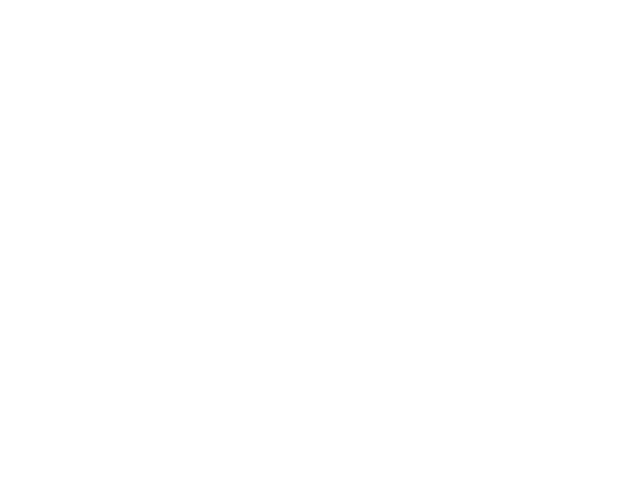
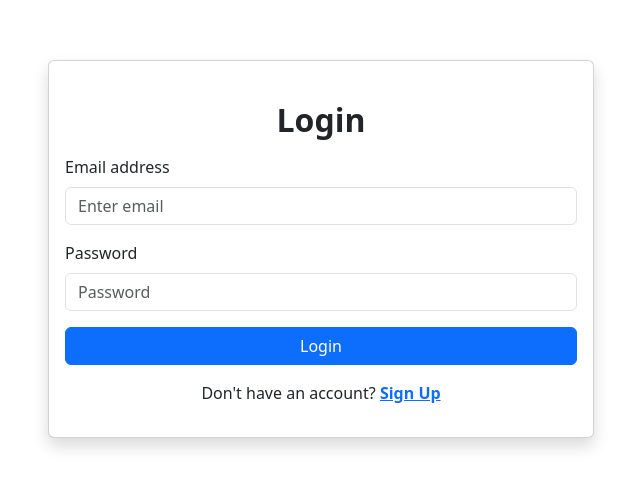
Before and after one commit to adrianabenedetti/whishgram_frontend, a React (Create React App) app: page /Login in a window 1280 px wide. Before the commit this address had no page. Shown: the part 151-638 px from the top of the page, without its empty margins (319-959 px from the left). Built offline with nearby package versions, Linux system fonts and the light colour scheme.

Commit message:
set up login page

```diff
--- a/src/App.js
+++ b/src/App.js
@@ -2,6 +2,7 @@ import './App.css';
 import {BrowserRouter, Routes, Route} from 'react-router-dom';
 import Home from './pages/Home';
 import SignUp from './pages/SignUp';
+import Login from './pages/Login';
 
 
 function App() {
@@ -10,7 +11,7 @@ function App() {
       <Routes>
         <Route exact path="/" element={<Home />} />
         <Route path="/Signup" element={<SignUp />} />
-        {/* <Route path='/Login' element={<Login />} /> */}
+        <Route path='/Login' element={<Login />} />
       </Routes>
     </BrowserRouter>
   );
--- a/src/pages/Home.js
+++ b/src/pages/Home.js
@@ -14,7 +14,7 @@ const Home = () => {
         <Navbar.Collapse id="basic-navbar-nav">
           <Nav className="me-auto">
             <Link to= "/SignUp"><Button variant="dark">Sign up</Button></Link>
-            <Nav.Link href="#link">Link</Nav.Link>
+            <Link to= "/Login"><Button variant="dark">Login</Button></Link>
           </Nav>
         </Navbar.Collapse>
       </Container>
--- /dev/null
+++ b/src/pages/Login.js
@@ -0,0 +1,60 @@
+import React from 'react'
+import { Col, Button, Row, Container, Card, Form } from "react-bootstrap";
+import { Link } from 'react-router-dom';
+
+const Login = () => {
+  return (
+    <Container>
+        <Row className="vh-100 d-flex justify-content-center align-items-center">
+        <Col md={8} lg={6} xs={12}>
+    <Card className="shadow">
+      <Card.Body>
+      <div className="mb-3 mt-md-4">
+                  <h2 className="fw-bold mb-2 text-center">Login</h2>
+                  <div className="mb-3"></div>
+                  <Form>
+                      <Form.Group className="mb-3" controlId="formBasicEmail">
+                        <Form.Label className="text-center">
+                          Email address
+                        </Form.Label>
+                        <Form.Control type="email" placeholder="Enter email" />
+                      </Form.Group>
+                      <Form.Group
+                        className="mb-3"
+                        controlId="formBasicPassword"
+                      >
+                        <Form.Label>Password</Form.Label>
+                        <Form.Control type="password" placeholder="Password" />
+                      </Form.Group>
+                      <Form.Group
+                        className="mb-3"
+                        controlId="formBasicCheckbox"
+                      >
+                      </Form.Group>
+                      <div className="d-grid">
+                        <Button variant="primary" type="submit">
+                          Login
+                        </Button>
+                      </div>
+                    </Form>
+                    <div className="mt-3">
+                      <p className="mb-0  text-center">
+                        Don't have an account?{" "}
+                        <Link to="/SignUp">
+                        <span className="text-primary fw-bold">
+                          Sign Up
+                        </span>
+                        </Link>
+                      </p>
+                    </div>
+                  </div>
+
+      </Card.Body>
+    </Card>
+    </Col>
+    </Row>
+    </Container>
+  )
+}
+
+export default Login
```
